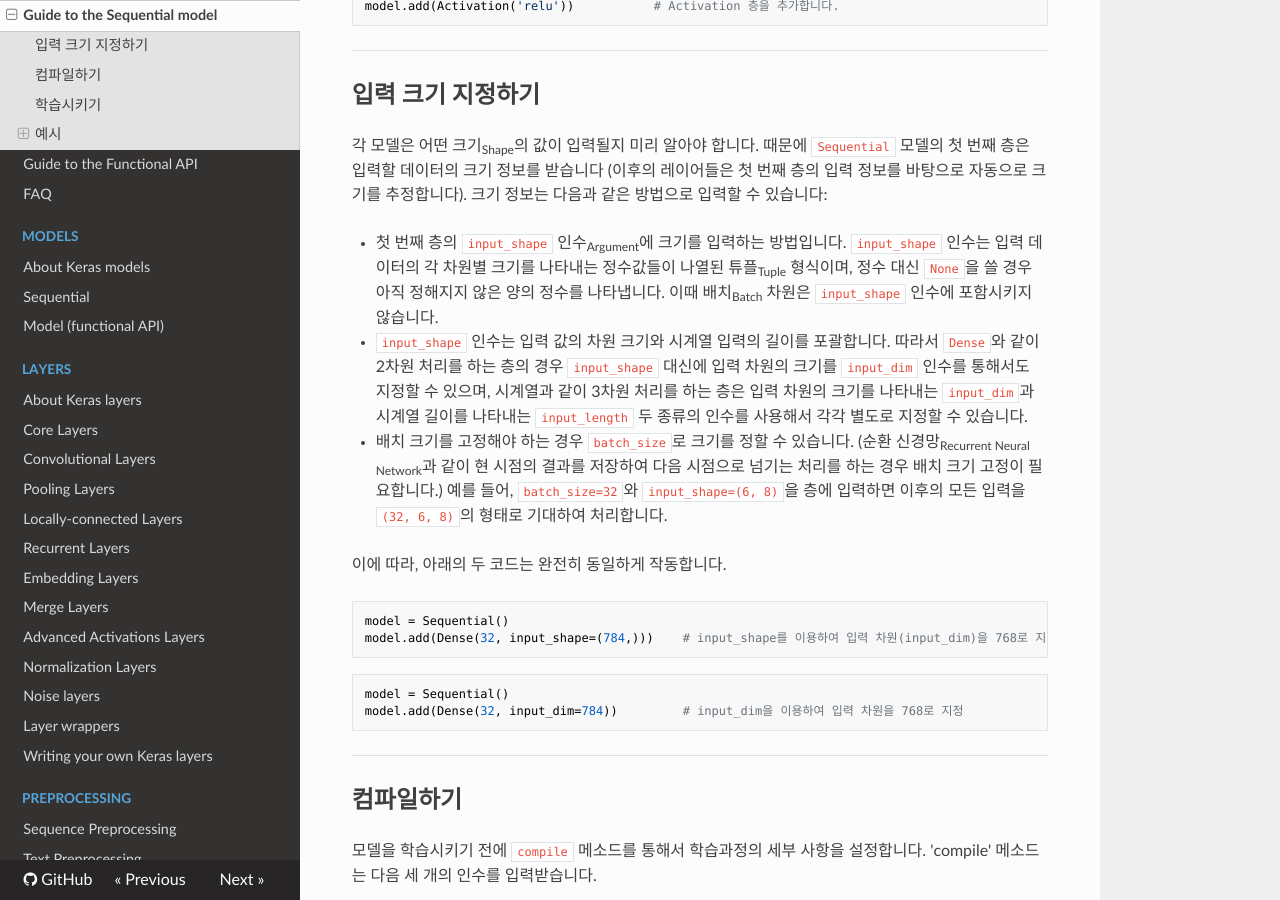
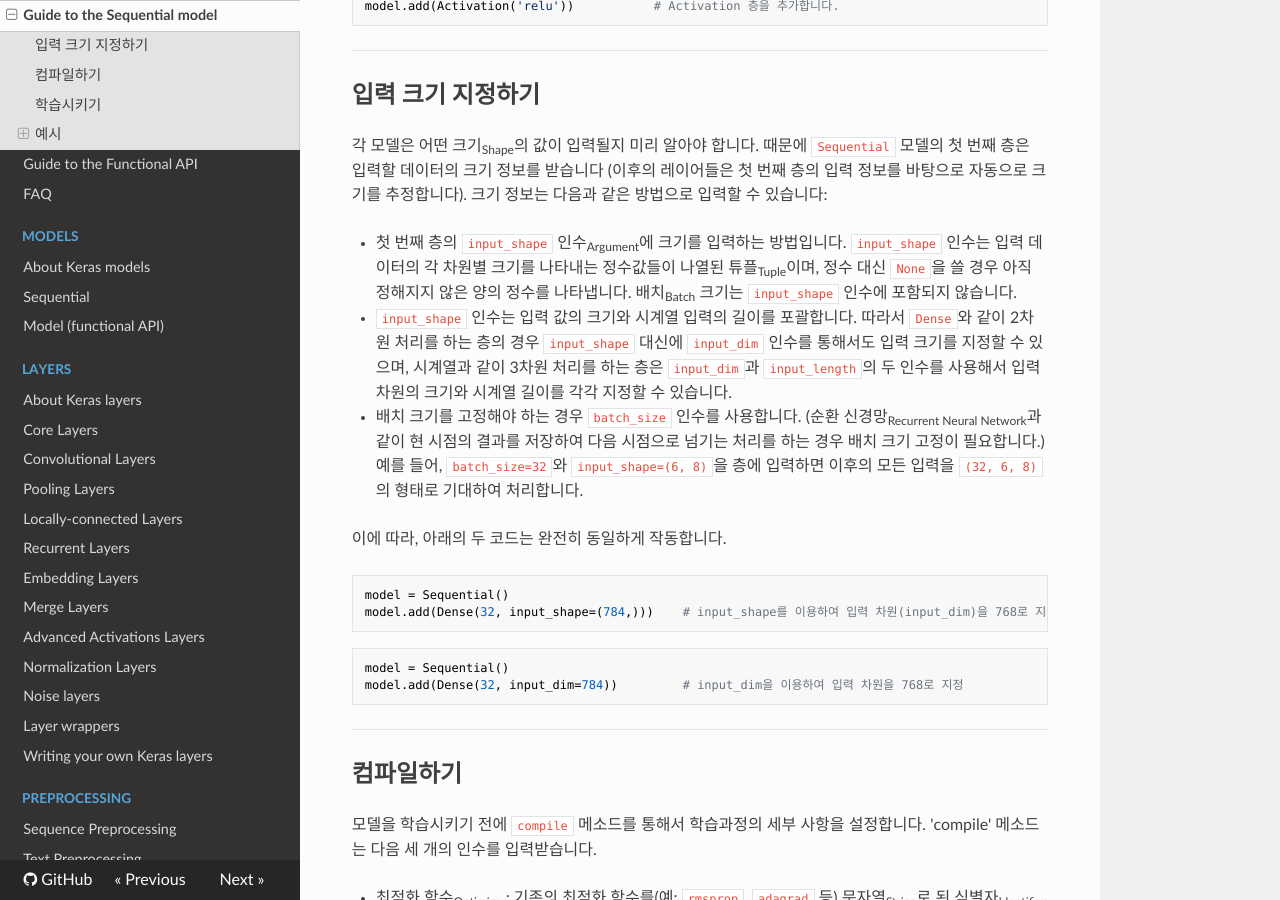
Before and after one commit to keras-team/keras-docs-ko, an MkDocs documentation site: the page built from sources/getting-started/sequential-model-guide.md, in a window 1280 px wide and 900 px high, scrolled down 612 px. Built offline with MkDocs 1.6.1, drawn with Linux system fonts in a browser that asks for light colours; nearby versions of some CDN libraries; some of the changed text lies outside the part shown.

Commit message:
Update sequential-model-guide.md

````diff
--- a/sources/getting-started/sequential-model-guide.md
+++ b/sources/getting-started/sequential-model-guide.md
@@ -31,9 +31,9 @@ model.add(Activation('relu'))           # Activation 층을 추가합니다.
 
 각 모델은 어떤 크기<sub>Shape</sub>의 값이 입력될지 미리 알아야 합니다. 때문에 `Sequential` 모델의 첫 번째 층은 입력할 데이터의 크기 정보를 받습니다 (이후의 레이어들은 첫 번째 층의 입력 정보를 바탕으로 자동으로 크기를 추정합니다). 크기 정보는 다음과 같은 방법으로 입력할 수 있습니다:
 
-- 첫 번째 층의 `input_shape` 인수<sub>Argument</sub>에 크기를 입력하는 방법입니다. `input_shape` 인수는 입력 데이터의 각 차원별 크기를 나타내는 정수값들이 나열된 튜플<sub>Tuple</sub> 형식이며, 정수 대신 `None`을 쓸 경우 아직 정해지지 않은 양의 정수를 나타냅니다. 이때 배치<sub>Batch</sub> 차원은 `input_shape` 인수에 포함시키지 않습니다.
-- `input_shape` 인수는 입력 값의 차원 크기와 시계열 입력의 길이를 포괄합니다. 따라서 `Dense`와 같이 2차원 처리를 하는 층의 경우 `input_shape` 대신에 입력 차원의 크기를 `input_dim` 인수를 통해서도 지정할 수 있으며, 시계열과 같이 3차원 처리를 하는 층은 입력 차원의 크기를 나타내는 `input_dim`과 시계열 길이를 나타내는 `input_length` 두 종류의 인수를 사용해서 각각 별도로 지정할 수 있습니다.
-- 배치 크기를 고정해야 하는 경우 `batch_size`로 크기를 정할 수 있습니다. (순환 신경망<sub>Recurrent Neural Network</sub>과 같이 현 시점의 결과를 저장하여 다음 시점으로 넘기는 처리를 하는 경우 배치 크기 고정이 필요합니다.) 예를 들어, `batch_size=32`와 `input_shape=(6, 8)`을 층에 입력하면 이후의 모든 입력을 `(32, 6, 8)`의 형태로 기대하여 처리합니다.
+- 첫 번째 층의 `input_shape` 인수<sub>Argument</sub>에 크기를 입력하는 방법입니다. `input_shape` 인수는 입력 데이터의 각 차원별 크기를 나타내는 정수값들이 나열된 튜플<sub>Tuple</sub>이며, 정수 대신 `None`을 쓸 경우 아직 정해지지 않은 양의 정수를 나타냅니다. 배치<sub>Batch</sub> 크기는 `input_shape` 인수에 포함되지 않습니다.
+- `input_shape` 인수는 입력 값의 크기와 시계열 입력의 길이를 포괄합니다. 따라서 `Dense`와 같이 2차원 처리를 하는 층의 경우 `input_shape` 대신에 `input_dim` 인수를 통해서도 입력 크기를 지정할 수 있으며, 시계열과 같이 3차원 처리를 하는 층은 `input_dim`과 `input_length`의 두 인수를 사용해서 입력 차원의 크기와 시계열 길이를 각각 지정할 수 있습니다.
+- 배치 크기를 고정해야 하는 경우 `batch_size` 인수를 사용합니다. (순환 신경망<sub>Recurrent Neural Network</sub>과 같이 현 시점의 결과를 저장하여 다음 시점으로 넘기는 처리를 하는 경우 배치 크기 고정이 필요합니다.) 예를 들어, `batch_size=32`와 `input_shape=(6, 8)`을 층에 입력하면 이후의 모든 입력을 `(32, 6, 8)`의 형태로 기대하여 처리합니다.
 
 이에 따라, 아래의 두 코드는 완전히 동일하게 작동합니다.
 ```python
````
Also changed, not shown: other parts of sources/getting-started/sequential-model-guide.md (+1 -1 lines).
